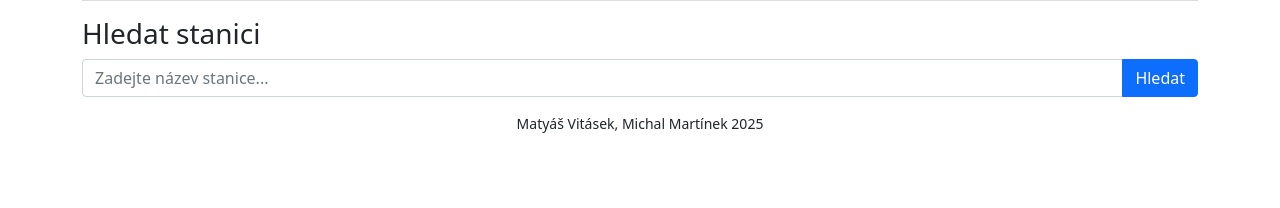
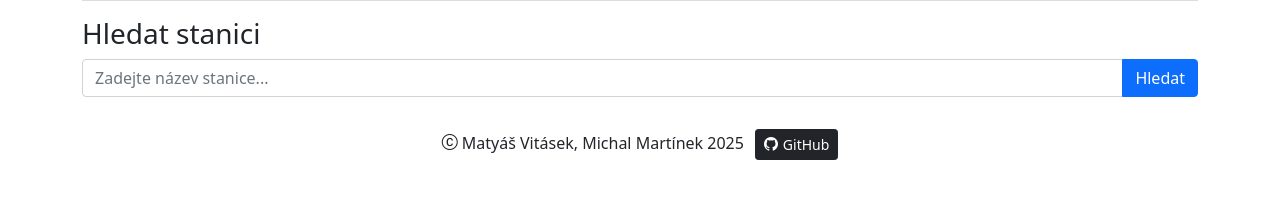
Before and after one commit to Michal-Martinek/BusStopTimetable, a Flask app: template templates/select_station.html in a window 1280 px wide. Shown: the part 690-898 px from the top of the page. Before the commit the page ends 823 px from the top, so only its background shows below. Run offline with Flask 3, Linux system fonts and the light colour scheme; the template is opened without the code that fills it, so the values that code supplies are empty.

Commit message:
Better footer - added GitHub link

```diff
--- a/templates/select_station.html
+++ b/templates/select_station.html
@@ -66,6 +66,15 @@
         .fetching .refresh-nearby img {
             animation: spin 2s infinite linear;
         }
+
+        footer a.btn {
+            gap: 0.3rem;
+            margin-left: .5em;
+        }
+        footer a.btn:hover {
+            background-color: #333;
+            color: #fff;
+        }
     </style>
 </head>
 <body>
@@ -122,8 +131,17 @@
                 <script src="{{url_for('static', filename='get_stops_nearby.js')}}"></script>
             </div>
         {% endif %}
-        <footer>
-            <small class="text-center d-block">Matyáš Vitásek, Michal Martínek 2025</small>
+        <footer class="text-center py-3">
+            <p>
+                <i class="bi bi-c-circle"></i> Matyáš Vitásek, Michal Martínek 2025
+                <a href="https://github.com/Michal-Martinek/BusStopTimetable"
+                    target="_blank" rel="noopener noreferrer"
+                    class="btn btn-dark btn-sm d-inline-flex align-items-center"
+                >
+                    <i class="bi bi-github"></i>
+                    GitHub
+                </a>
+            </p>
         </footer>
     </div>
 </body>
```
